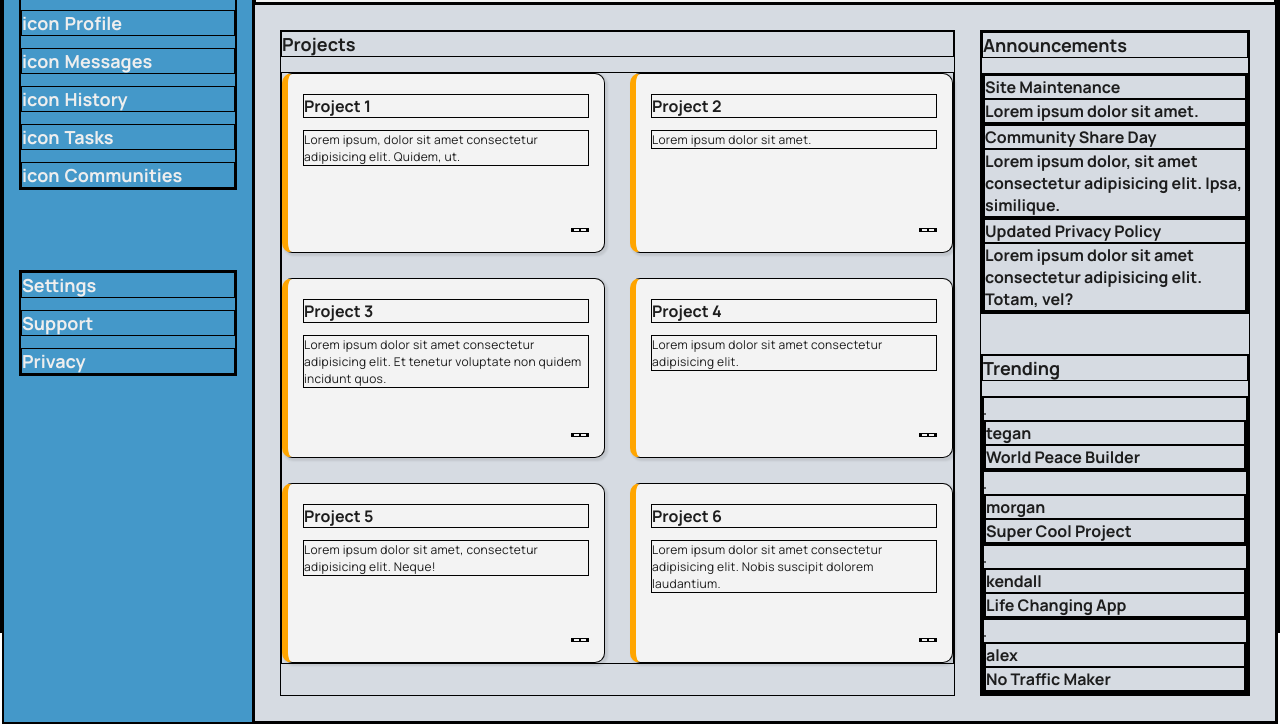
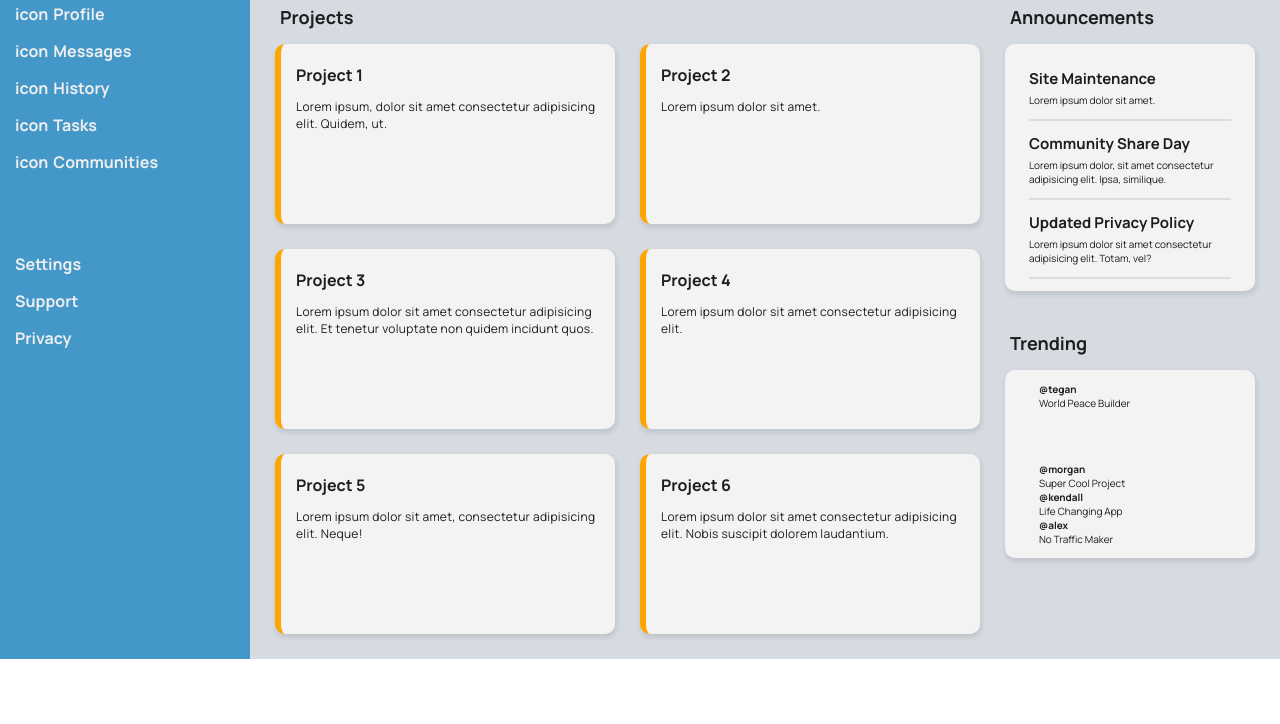
Before and after one commit to benjyongzh/odin-intermediate-html-css, a plain HTML site: page projects/admin-dashboard/index.html in a window 1280 px wide. Shown: the part 169-893 px from the top of the page. After the commit the page ends 828 px from the top, so only its background shows below. Drawn offline with Linux system fonts and the light colour scheme.

Commit message:
Clean up most font sizes. Still to complete stylign for trending section.

```diff
--- a/projects/admin-dashboard/style.css
+++ b/projects/admin-dashboard/style.css
@@ -1,7 +1,7 @@
 @import url('https://fonts.googleapis.com/css2?family=Manrope:wght@200;300;400;700&display=swap');
 
 * {
-    border: 1px solid black;
+    /* border: 1px solid black; */
     box-sizing: border-box;
     font-family: 'Manrope', Arial, sans-serif;
     font-weight: bold;
@@ -62,7 +62,7 @@ body {
 
 .dashboard-sidebar ul {
     display: grid;
-    gap: 12px;
+    gap: 15px;
 }
 
 .dashboard-navbar ul li::before {
@@ -72,7 +72,7 @@ body {
 }
 
 .dashboard-sidebar li {
-    font-size: 18px;
+    font-size: 16px;
     font-weight: bold;
 }
 
@@ -87,8 +87,9 @@ body {
     grid-auto-flow: row;
     grid-template-rows: 5fr 6fr;
     background-color: var(--standard-bg-color);
-    box-shadow: 0 2px 2px 1px var(--standard-shadow-color);
+    box-shadow: 0 3px 4px 1px var(--standard-shadow-color);
     color: var(--standard-font-color);
+    z-index: -1;
 }
 
 .main>.header>.header-top-row,
@@ -117,7 +118,6 @@ body {
 }
 
 .main>.header .searchbar input[type='text'] {
-
     height: 100%;
     width: min(80%, 650px);
     border-radius: 20px;
@@ -125,6 +125,11 @@ body {
     padding: 5px 15px;
     font-size: 15px;
     font-weight: bold;
+    border: 0px solid black;
+}
+
+.main>.header .searchbar input[type='text']:focus {
+    outline: none;
 }
 
 .main>.header div.header-name {
@@ -177,27 +182,28 @@ body {
     justify-content: center;
     width: 100px;
     height: 36px;
-    font-size: 16px;
+    font-size: 14px;
 }
 
 .content {
     display: grid;
     grid-auto-flow: column;
-    grid-template-columns: 5fr 2fr;
+    grid-template-columns: 1fr minmax(250px, 25%);
     padding: 25px;
     background-color: var(--standard-bg-color-bg);
     color: var(--standard-font-color);
     gap: 25px;
+    z-index: -2;
 }
 
 .content>.projects,
 .content>.content-sidebar>.announcements,
 .content>.content-sidebar>.trending {
     display: grid;
-    justify-content: stretch;
     align-items: start;
     align-content: start;
     gap: 15px;
+    grid-template-columns: 1fr;
 }
 
 
@@ -207,6 +213,7 @@ body {
     color: var(--standard-font-color);
     align-items: center;
     justify-content: flex-start;
+    margin-left: 5px;
 }
 
 
@@ -221,7 +228,7 @@ body {
     display: grid;
     gap: 12px;
     padding: 20px 15px;
-    box-shadow: 2px 2px 2px 1px var(--standard-shadow-color);
+    box-shadow: 1px 3px 4px 1px var(--standard-shadow-color);
     border-radius: 10px;
     border-left: 6px solid orange;
     background-color: var(--standard-bg-color);
@@ -252,6 +259,63 @@ body {
 .content>.content-sidebar {
     display: grid;
     justify-content: center;
-    align-items: start;
+    align-content: start;
     gap: 40px;
 }
+
+.content>.content-sidebar>.announcements>.announcements-area,
+.content>.content-sidebar>.trending>.trending-area {
+    display: grid;
+    align-items: start;
+    padding: 12px 24px;
+    background-color: var(--standard-bg-color);
+    box-shadow: 1px 3px 4px 1px var(--standard-shadow-color);
+    border-radius: 10px;
+}
+
+.content>.content-sidebar>.trending>.trending-area {
+    grid-template-rows: repeat(auto-fit, minmax(80px, 1fr));
+}
+
+.announcements-area>.announcement-card {
+    border-bottom: 2px solid var(--standard-shadow-color);
+    display: grid;
+    gap: 4px;
+    align-items: start;
+    padding: 12px 0px;
+}
+
+.announcements-area>.announcement-card>p.announcement-title {
+    font-size: 15px;
+}
+
+.announcements-area>.announcement-card>p.announcement-description {
+    font-size: 10px;
+    font-weight: normal;
+}
+
+.trending>.trending-area>.trending-card {
+    display: grid;
+    grid-auto-flow: column;
+    gap: 10px;
+    /* padding: 12px; */
+    grid-template-columns: auto 1fr;
+}
+
+.trending>.trending-area>.trending-card>.trending-text {
+    display: grid;
+    align-items: center;
+}
+
+.trending>.trending-area>.trending-card>.trending-text>p {
+    font-size: 10px;
+}
+
+.trending>.trending-area>.trending-card>.trending-text>p.trending-user-name::before {
+    content: "@";
+    display:inline;
+}
+
+.trending>.trending-area>.trending-card>.trending-text>p.trending-project-name {
+    font-weight: normal;
+}
```
